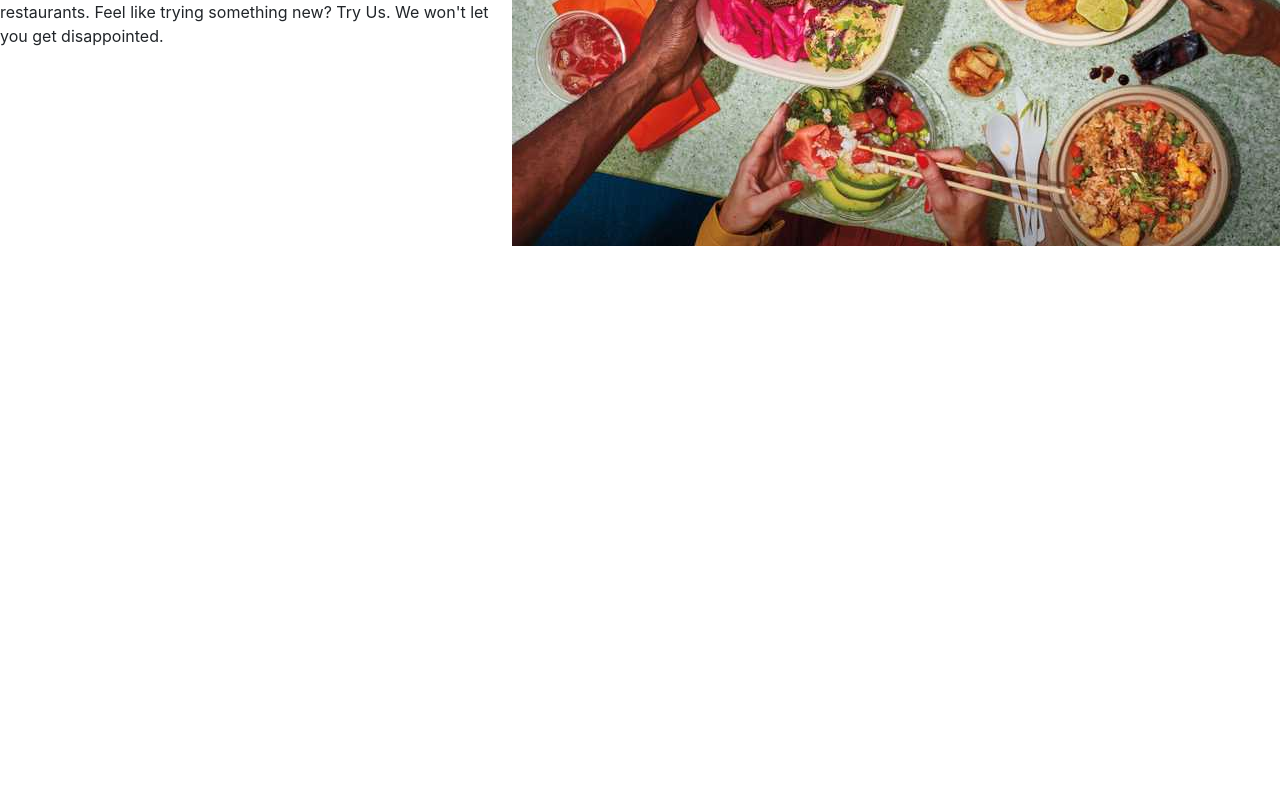
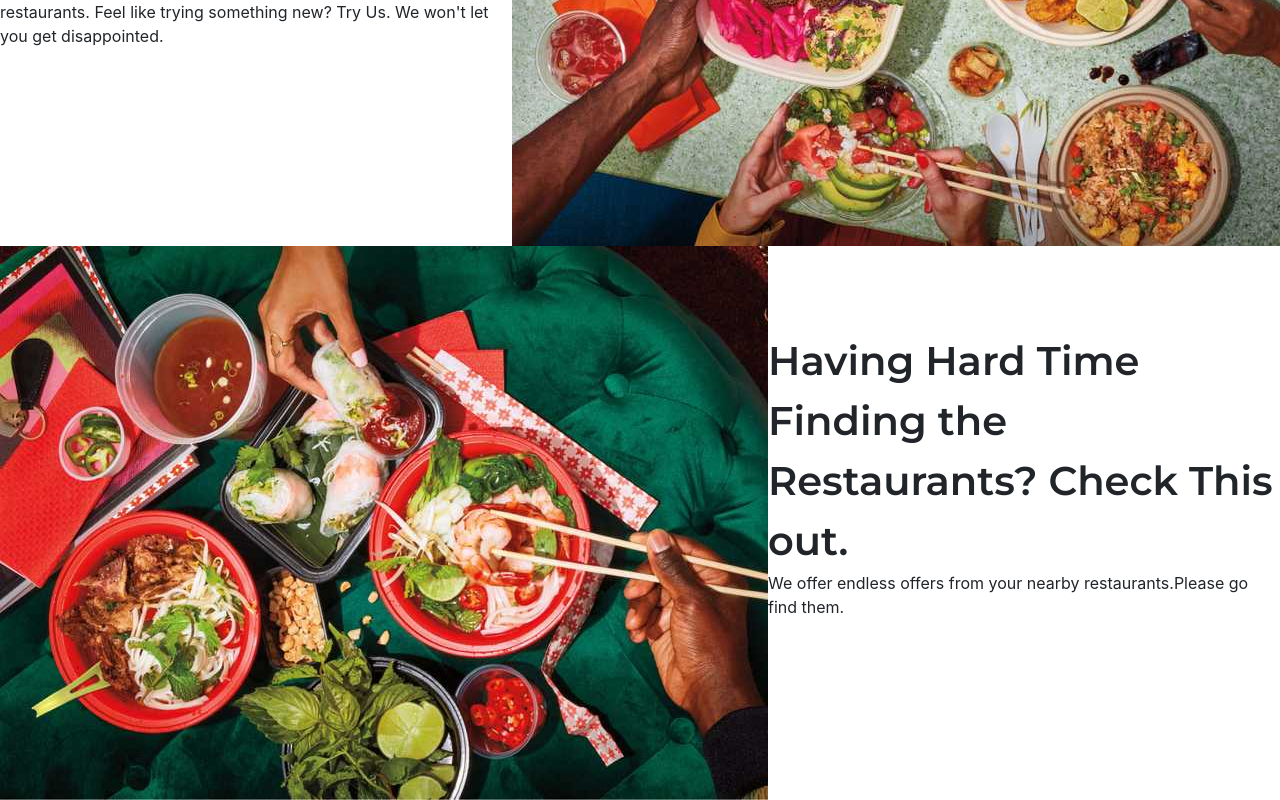
Before and after one commit to MdAsifKhan623/Ordering-Food, a React (Create React App) app: page / in a window 1280 px wide. Shown: the part 2014-2814 px from the top of the page. Before the commit the page ends 2260 px from the top, so only its background shows below. Built offline with nearby package versions, Linux system fonts and the light colour scheme.

Commit message:
added the find restaurants section

```diff
--- a/src/FrontPage/contribute-app.js
+++ b/src/FrontPage/contribute-app.js
@@ -4,6 +4,7 @@ import phoneapp from '../assets/phone-app.png'
 import contributeImage from '../assets/contribute.png'
 import couponsImage from '../assets/coupons.png'
 import flavor from "../assets/flavor.jpg"
+import get_app from '../assets/get_app.jpg'
 
 export default function Contribute(){
 
@@ -37,6 +38,23 @@ export default function Contribute(){
                     <img src={flavor} />
                 </div>
             </div>
+            <div className="get-cuisine">
+
+                <div className="cuisineImages">
+                    <img src={get_app} />
+                </div>
+                <div className="cuisine-flex">
+                    <div className="cuisine-description">
+                        <div size="12">
+                            <span className="cuisine-header">Having Hard Time Finding the Restaurants? Check This out.</span>
+                        </div>
+                        <div size="16">
+                            <span>We offer endless offers from your nearby restaurants.Please go find them.</span>
+
+                        </div>
+                    </div>
+                </div>
+            </div>
         </div>
     )
 }
```
